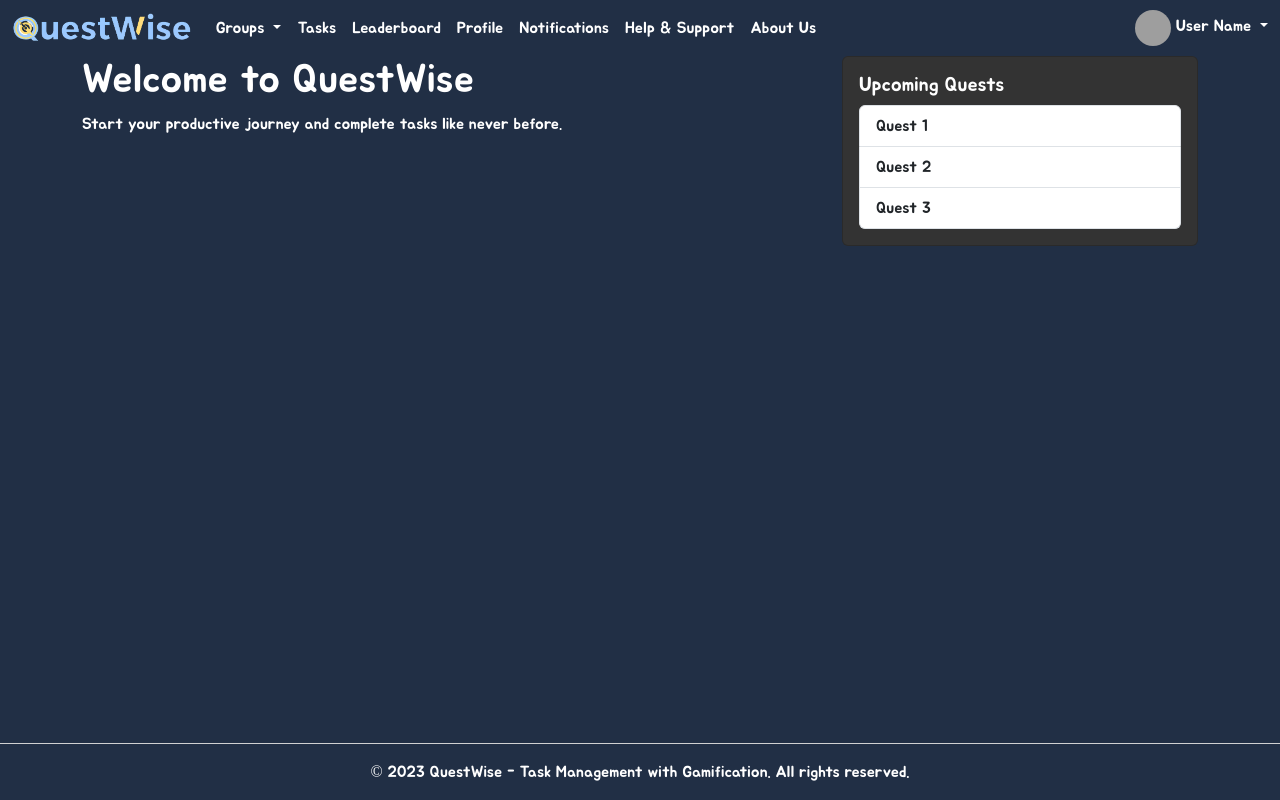
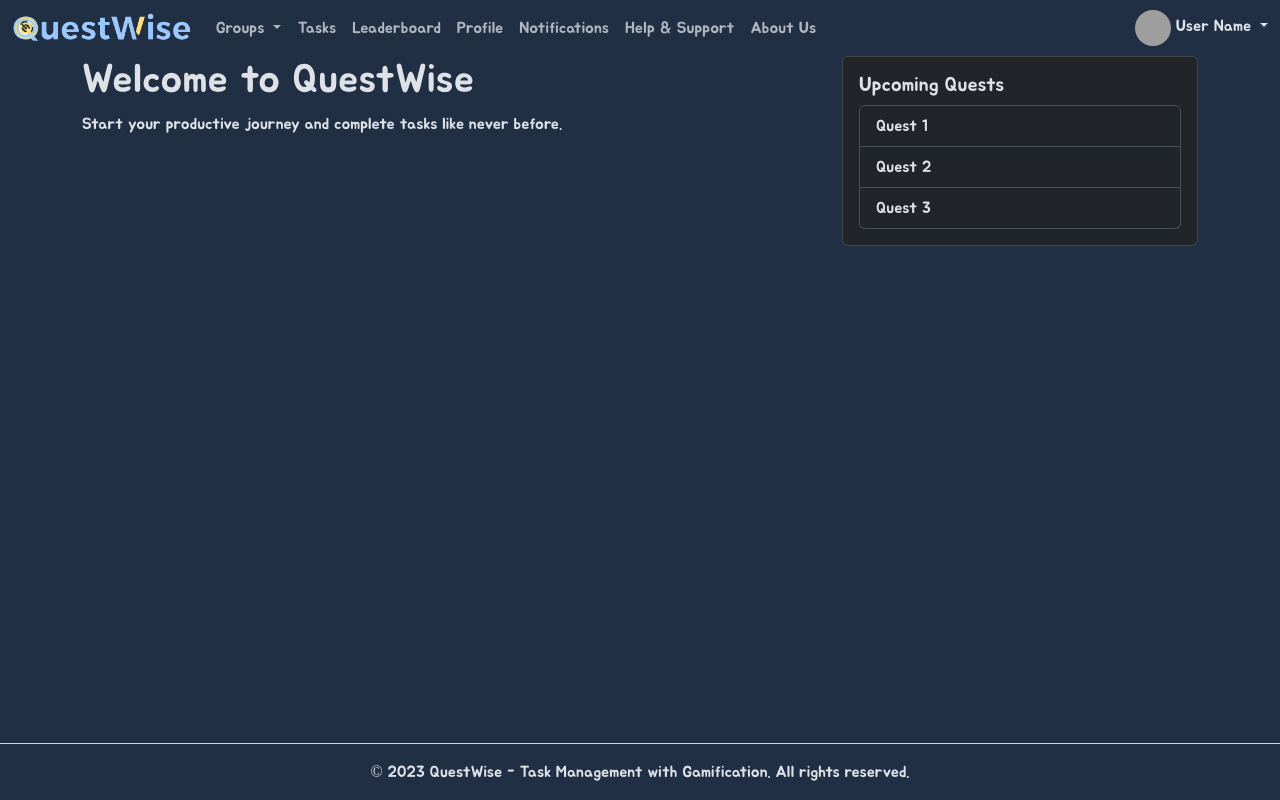
Before and after one commit to talhabera/QuestWise, a PHP site: page / in a window 1280 px wide. Run offline with PHP 8.4, Linux system fonts and the light colour scheme; grey boxes are pictures that could not be loaded.

Commit message:
dark theme bootstrap applied

```diff
--- a/app/views/index.php
+++ b/app/views/index.php
@@ -39,7 +39,7 @@
     <meta name="twitter:image" content="/resources/images/questwise.png">
 </head>
 
-<body>
+<body data-bs-theme="dark">
 
     <!-- Navbar -->
     <nav class="navbar navbar-expand-lg navbar-light">
--- a/resources/css/custom.css
+++ b/resources/css/custom.css
@@ -1,111 +1,10 @@
-body {
-    font-family: 'Jua', serif;
-}
-
-body {
-    background-color: var(--primary-color);
-}
-
-body,
-.navbar-dark .navbar-nav .nav-link,
-.navbar-dark .navbar-toggler-icon {
-    color: white;
-}
-
-a {
-    color: #17a2b8;
-}
-
-a:hover {
-    color: #138496;
-}
-
-h1,
-h2,
-h3,
-h4,
-h5,
-h6 {
-    color: white;
-}
-
-.btn-primary {
-    background-color: #17a2b8;
-    border-color: #17a2b8;
-}
-
-.btn-primary:hover {
-    background-color: #138496;
-    border-color: #138496;
-}
-
-.form-control {
-    background-color: #333333;
-    color: white;
-}
-
-.alert {
-    background-color: #444444;
-    border-color: #333333;
-    color: white;
-}
-
-.badge-primary {
-    background-color: #e8e8e8;
-}
-
-.card {
-    background-color: #333333;
-    color: white;
-}
-
-.table {
-    color: white;
-}
-
-.pagination .page-link {
-    background-color: #444444;
-    border-color: #333333;
-    color: white;
-}
-
-.pagination .page-item.active .page-link {
-    background-color: #17a2b8;
-    border-color: #17a2b8;
-}
-
-.nav-link {
-    color: white;
-}
-
-.nav-link:hover {
-    color: #138496;
-}
-
-.navbar {
-    background-color: transparent;
-    border-color: var(--primary-color);
-}
-
-.navbar-toggler-icon {
-    background-color: white;
-}
-
-.navbar-toggler {
-    border-color: white;
-}
-
-.navbar-brand {
-    color: white;
-}
-
-
 body {
     min-height: 100vh;
     margin: 0;
     display: grid;
     grid-template-rows: auto 1fr auto;
     background-color: var(--primary-color);
+    font-family: 'Jua', serif;
 }
 
 header {
@@ -122,6 +21,10 @@ footer {
     --secondary-color: #e8e8e8;
     --tertiary-color: #bfbfbf;
     --quaternary-color: #96939b;
+}
+
+.navbar {
+    background-color: transparent;
 }
 
 .navbar-light .navbar-toggler-icon {
```
